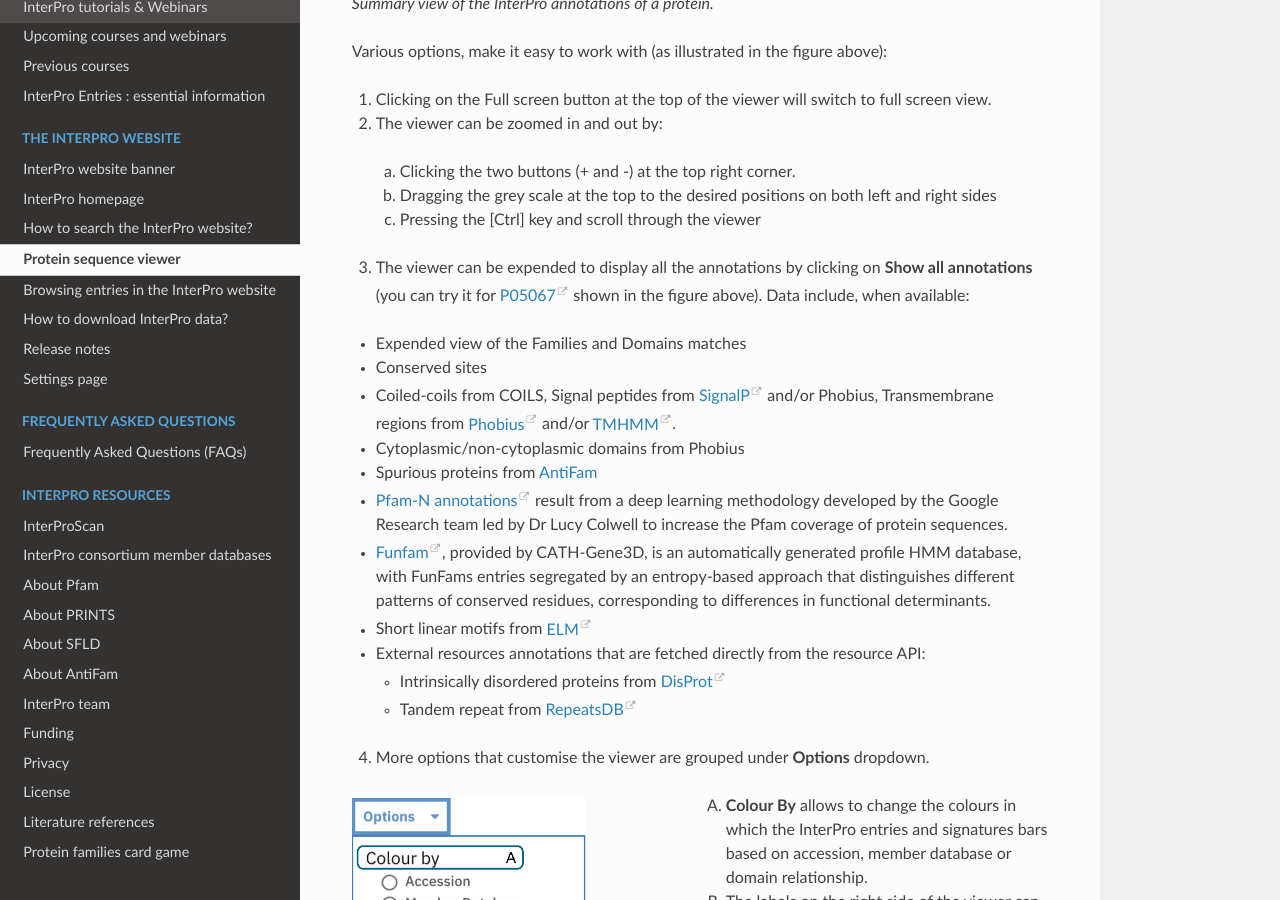
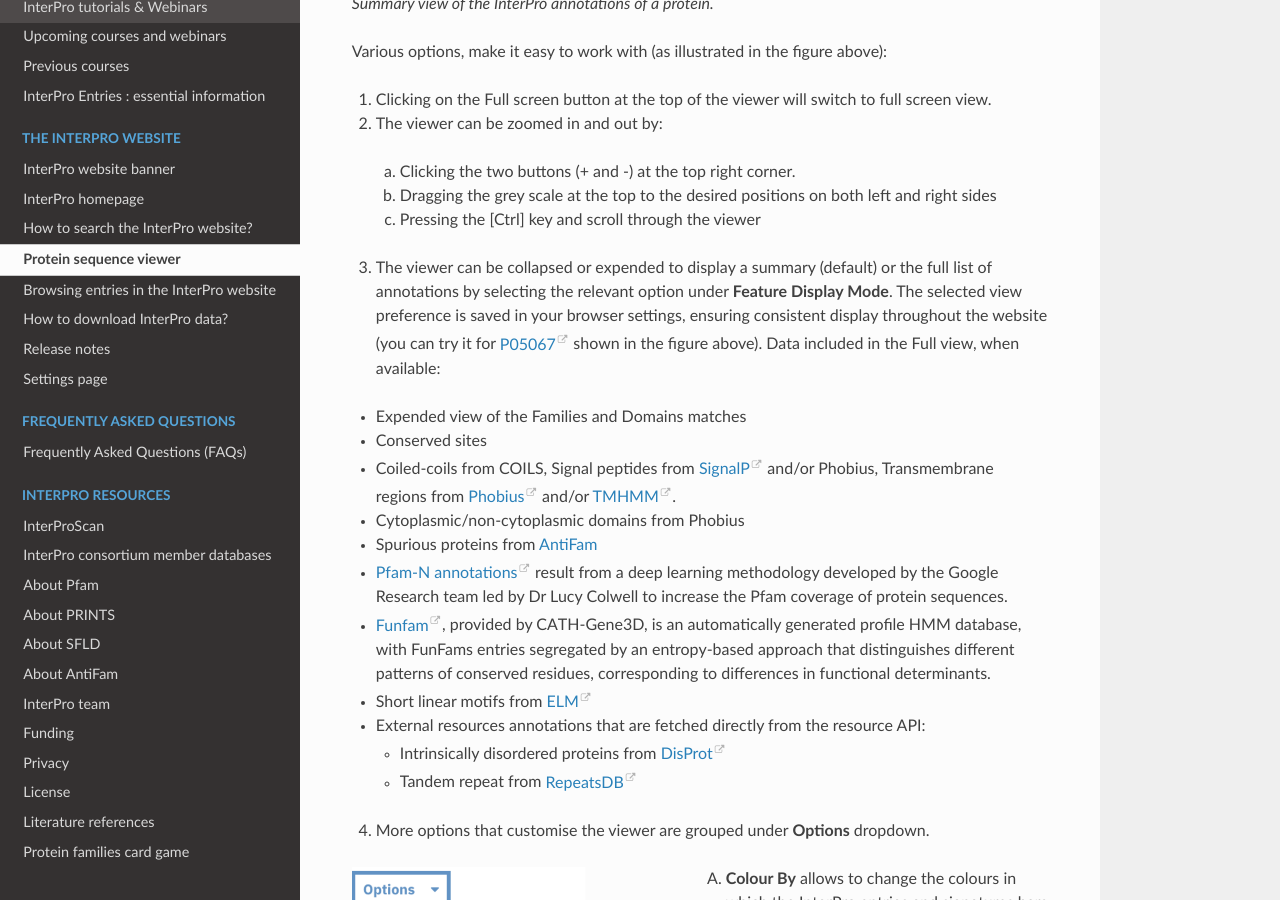
Before and after one commit to ProteinsWebTeam/interpro-docs, a Sphinx documentation site: the page built from docs/protein_viewer.rst, in a window 1280 px wide and 900 px high, scrolled down 1243 px. Built offline with Sphinx 7.4.7 and the Read the Docs theme 3.1.0, drawn with Linux system fonts in a browser that asks for light colours.

Commit message:
interpro 103.0 update

```diff
--- a/docs/protein_viewer.rst
+++ b/docs/protein_viewer.rst
@@ -51,7 +51,7 @@
   b. Dragging the grey scale at the top to the desired positions on both left and right sides
   c. Pressing the [Ctrl] key and scroll through the viewer
 
-3. The viewer can be expended to display all the annotations by clicking on **Show all annotations** (you can try it for `P05067 <https://www.ebi.ac.uk/interpro/protein/UniProt/P05067/>`_ shown in the figure above). Data include, when available:
+3. The viewer can be collapsed or expended to display a summary (default) or the full list of annotations by selecting the relevant option under **Feature Display Mode**. The selected view preference is saved in your browser settings, ensuring consistent display throughout the website (you can try it for `P05067 <https://www.ebi.ac.uk/interpro/protein/UniProt/P05067/>`_ shown in the figure above). Data included in the Full view, when available:
 
 - Expended view of the Families and Domains matches
 - Conserved sites
```
Also changed, not shown: docs/images/protein_viewer/pv_help.png, docs/images/protein_viewer/pv_panning.png, docs/images/protein_viewer/pv_tooltip.png, docs/images/pv_help.svg.
